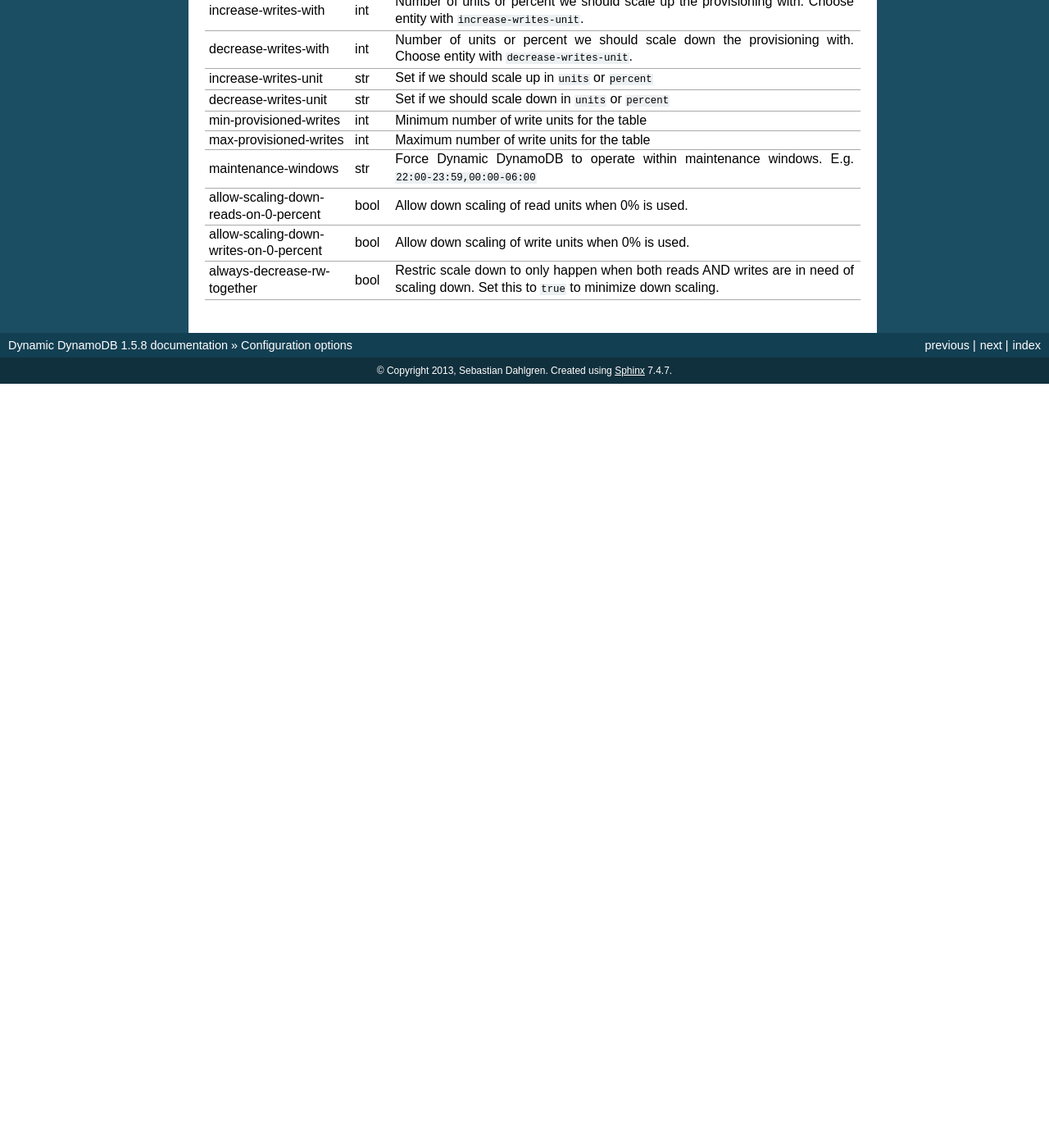
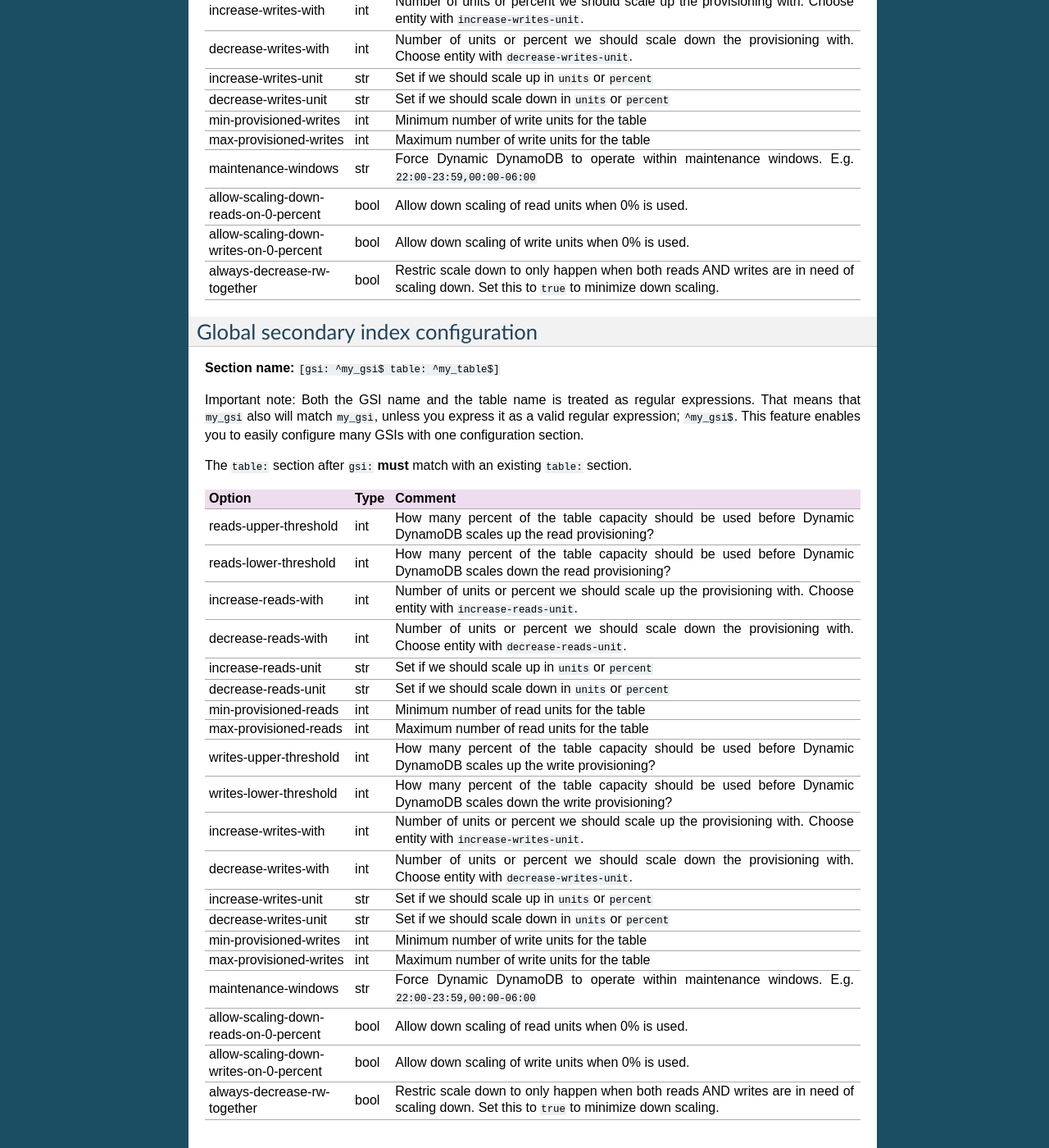
Before and after one commit to sebdah/dynamic-dynamodb, a Sphinx documentation site: the page built from docs/configuration_options.rst, in a window 1280 px wide and 1400 px high, scrolled down 1282 px. Shown: the whole window at 82% size. Built offline with Sphinx 7.4.7, drawn with Linux system fonts in a browser that asks for light colours; before the commit the page ends 1750 px from its top, so only the background shows below that; some of the changed text lies outside the part shown.

Commit message:
Added GSI documentation #87 #73

```diff
--- a/docs/configuration_options.rst
+++ b/docs/configuration_options.rst
@@ -62,3 +62,37 @@
 allow-scaling-down-writes-on-0-percent     bool Allow down scaling of write units when 0% is used.
 always-decrease-rw-together                bool Restric scale down to only happen when both reads AND writes are in need of scaling down. Set this to ``true`` to minimize down scaling.
 ========================================== ==== ==========================================
+
+Global secondary index configuration
+------------------------------------
+
+**Section name:** ``[gsi: ^my_gsi$ table: ^my_table$]``
+
+Important note: Both the GSI name and the table name is treated as regular expressions. That means that ``my_gsi`` also will match ``my_gsi``, unless you express it as a valid regular expression; ``^my_gsi$``. This feature enables you to easily configure many GSIs with one configuration section.
+
+The ``table:`` section after ``gsi:`` **must** match with an existing ``table:`` section.
+
+========================================== ==== ==========================================
+Option                                     Type Comment
+========================================== ==== ==========================================
+reads-upper-threshold                      int  How many percent of the table capacity should be used before Dynamic DynamoDB scales up the read provisioning?
+reads-lower-threshold                      int  How many percent of the table capacity should be used before Dynamic DynamoDB scales down the read provisioning?
+increase-reads-with                        int  Number of units or percent we should scale up the provisioning with. Choose entity with ``increase-reads-unit``.
+decrease-reads-with                        int  Number of units or percent we should scale down the provisioning with. Choose entity with ``decrease-reads-unit``.
+increase-reads-unit                        str  Set if we should scale up in ``units`` or ``percent``
+decrease-reads-unit                        str  Set if we should scale down in ``units`` or ``percent``
+min-provisioned-reads                      int  Minimum number of read units for the table
+max-provisioned-reads                      int  Maximum number of read units for the table
+writes-upper-threshold                     int  How many percent of the table capacity should be used before Dynamic DynamoDB scales up the write provisioning?
+writes-lower-threshold                     int  How many percent of the table capacity should be used before Dynamic DynamoDB scales down the write provisioning?
+increase-writes-with                       int  Number of units or percent we should scale up the provisioning with. Choose entity with ``increase-writes-unit``.
+decrease-writes-with                       int  Number of units or percent we should scale down the provisioning with. Choose entity with ``decrease-writes-unit``.
+increase-writes-unit                       str  Set if we should scale up in ``units`` or ``percent``
+decrease-writes-unit                       str  Set if we should scale down in ``units`` or ``percent``
+min-provisioned-writes                     int  Minimum number of write units for the table
+max-provisioned-writes                     int  Maximum number of write units for the table
+maintenance-windows                        str  Force Dynamic DynamoDB to operate within maintenance windows. E.g. ``22:00-23:59,00:00-06:00``
+allow-scaling-down-reads-on-0-percent      bool Allow down scaling of read units when 0% is used.
+allow-scaling-down-writes-on-0-percent     bool Allow down scaling of write units when 0% is used.
+always-decrease-rw-together                bool Restric scale down to only happen when both reads AND writes are in need of scaling down. Set this to ``true`` to minimize down scaling.
+========================================== ==== ==========================================
```
